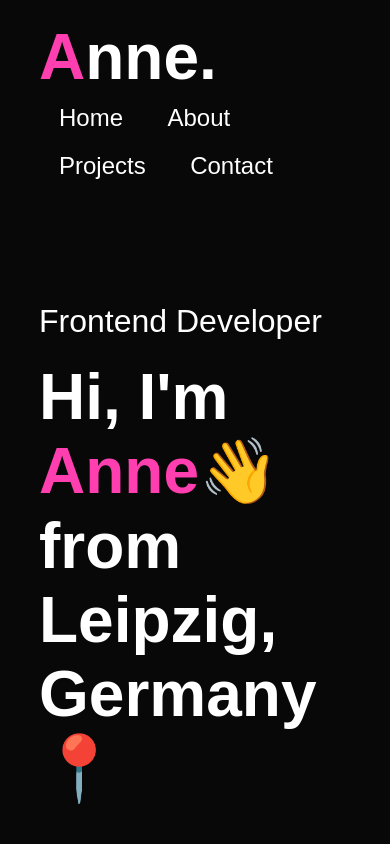
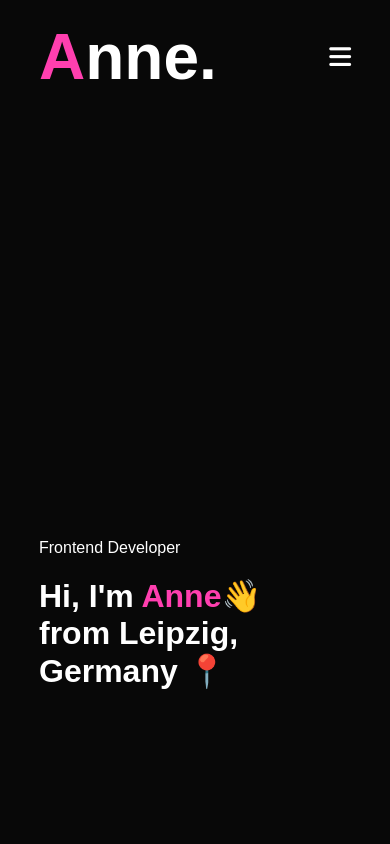
Before and after one commit to annehxx/portfolio, a plain HTML site: page index.html in a window 390 px wide. Shown: the top 844 px of the page. Drawn offline with Linux system fonts and the light colour scheme; some packages are replaced by stand-ins of ours; a script that the page names is missing.

Commit message:
add responsiveness

```diff
--- a/app.js
+++ b/app.js
@@ -1,18 +1,25 @@
 var tabLinks = document.getElementsByClassName("tab-links");
 var tabContents = document.getElementsByClassName("tab-contents");
 
+function openTab(tabName) {
+  for (let tabLink of tabLinks) {
+    tabLink.classList.remove("active-link");
+  }
 
+  for (let tabContent of tabContents) {
+    tabContent.classList.remove("active-tab");
+  }
 
+  event.currentTarget.classList.add("active-link");
+  document.getElementById(tabName).classList.add("active-tab");
+}
 
-function openTab(tabName) {
-    for (let tabLink of tabLinks) {
-        tabLink.classList.remove("active-link");
-    }
+var sideMenu = document.getElementById("sidemenu");
 
-    for(let tabContent of tabContents) {
-        tabContent.classList.remove("active-tab");
-    }
+function closeMenu() {
+    sideMenu.style.right = "-200px";
+}
 
-    event.currentTarget.classList.add("active-link");
-    document.getElementById(tabName).classList.add("active-tab");
+function openMenu() {
+  sideMenu.style.right = "0";
 }
--- a/index.html
+++ b/index.html
@@ -12,16 +12,19 @@
   </head>
   <body>
     <!-- Home Section -->
-    <header>
+    <header id="header">
       <div class="container">
         <nav>
           <h1 class="logo"><span class="highlight">A</span>nne.</h1>
-          <ul>
-            <li><a href="#">Home</a></li>
-            <li><a href="#">About</a></li>
-            <li><a href="#">Projects</a></li>
-            <li><a href="#">Contact</a></li>
+          <ul id="sidemenu">
+            <li><a href="#header">Home</a></li>
+            <li><a href="#about">About</a></li>
+            <li><a href="#services">Services</a></li>
+            <li><a href="#projects">Projects</a></li>
+            <li><a href="#contact">Contact</a></li>
+            <i class="fa fa-times" onclick="closeMenu()"></i>
           </ul>
+          <i class="fa fa-bars" onclick="openMenu()"></i>
         </nav>
 
         <div class="wrapper">
--- a/style.css
+++ b/style.css
@@ -372,3 +372,61 @@ form textarea {
   font-weight: 300;
   margin-top: 20px;
 }
+
+/* ----------- CSS for small screens ------*/
+
+nav .fa {
+  display: none;
+}
+
+@media only screen and (max-width: 600px) {
+  spline-viewer {
+    scale: 0.8;
+  }
+
+  .header-text {
+    margin-top: 100%;
+    font-size: 1rem;
+  }
+
+  .header-text h1 {
+    font-size: 2rem;
+  }
+
+  nav .fa {
+    display: block;
+    font-size: 25px;
+  }
+
+  nav ul {
+    background: rgb(255, 63, 175);
+    position: fixed;
+    top: 0;
+    right: -200px;
+    width: 200px;
+    height: 100vh;
+    padding-top: 50px;
+    z-index: 2;
+    transition: right 0.5s;
+  }
+
+  nav ul li {
+    display: block;
+    margin: 25px;
+  }
+
+  nav ul .fa {
+    position: absolute;
+    top: 25px;
+    left: 25px;
+    cursor: pointer;
+  }
+
+ .about-col-1, .about-col-2 {
+  flex-basis: 100%;
+ }
+
+ .contact-left, .contact-right {
+  flex-basis: 100%;
+ }
+}
```
